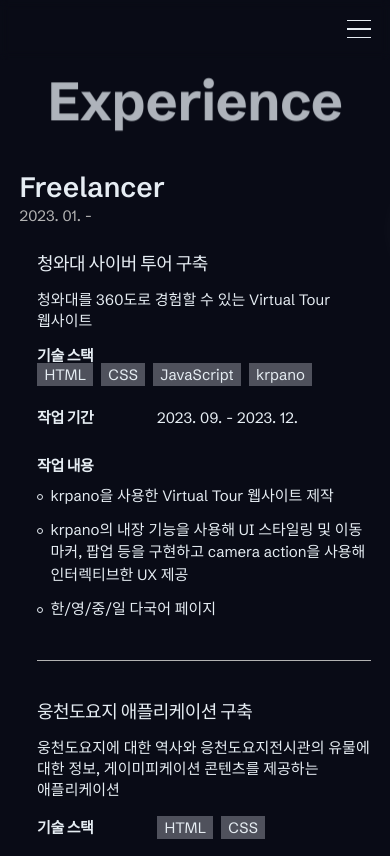
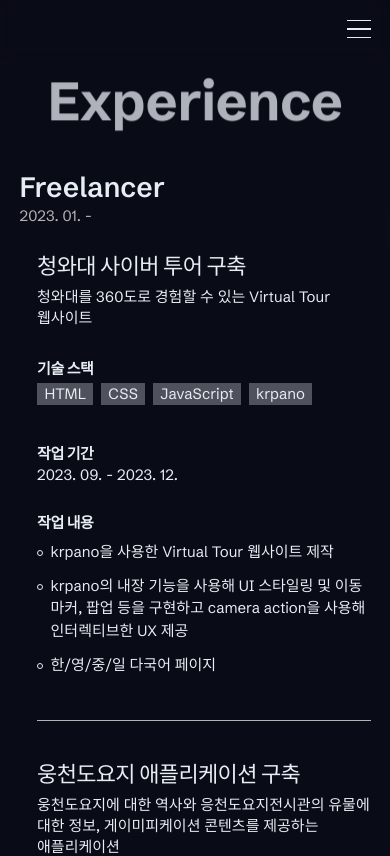
Before and after one commit to misobae/portfolio, a React (Create React App) app: page /experience in a window 390 px wide. Shown: the top 856 px of the page. Built offline with nearby package versions, Linux system fonts and the light colour scheme; no server answers.

Commit message:
Design: Experience 반응형 스타일 수정

```diff
--- a/src/components/Experience/Experience.style.js
+++ b/src/components/Experience/Experience.style.js
@@ -51,6 +51,12 @@ export const ExperienceList = styled.div`
     flex: 100% 1 1;
     padding-left: 5%;
   }
+  @media ${device.mobile} {
+    h3 {
+      margin-bottom: 0.5em;
+      font-size: 22px;
+    }
+  }
 `;
 
 export const ExperienceItem = styled(motion.div)`
@@ -63,7 +69,7 @@ export const ExperienceItem = styled(motion.div)`
   @media ${device.tablet} {
     &:not(:last-child) {
       margin-bottom: 40px;
-      padding-bottom: 24px;
+      padding-bottom: 12px;
     }
   }
 `;
@@ -99,6 +105,15 @@ export const ExperienceCont = styled.div`
       }
     }
   }
+
+  @media ${device.mobile} {
+    min-height: auto;
+    margin-bottom: 32px;
+    strong {
+      display: block;
+      margin-bottom: 0.5em;
+    }
+  }
 `;
 
 export const ExperienceCodeBox = styled(CodeBox)`
```
